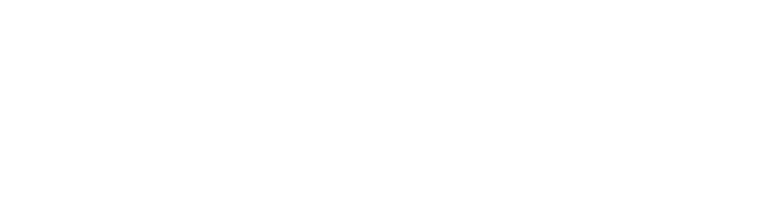
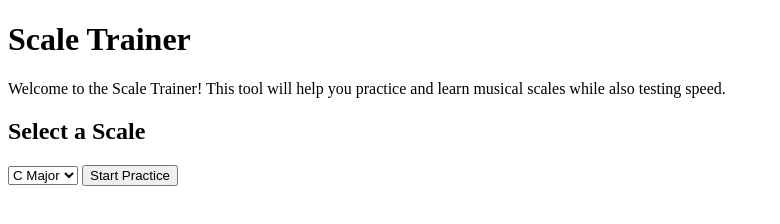
Before and after one commit to emilylin0808/scale-trainer, a plain HTML site: page index.html in a window 1280 px wide. Shown: the whole page, without its empty margins (0-780 px from the left). Drawn offline with Linux system fonts and the light colour scheme.

Commit message:
Added in piano scale options

```diff
--- a/index.html
+++ b/index.html
@@ -1,11 +1,29 @@
 <!DOCTYPE html>
 <html lang="en">
+
 <head>
     <meta charset="UTF-8">
     <meta name="viewport" content="width=device-width, initial-scale=1.0">
     <title>Scale Trainer</title>
 </head>
+
 <body>
+    <h1>Scale Trainer</h1>
+    <p>Welcome to the Scale Trainer! This tool will help you practice and learn musical scales while also testing speed.</p>
 
+    <h2>Select a Scale</h2>
+    <select id="scaleSelect">
+        <option value="C Major">C Major</option>
+        <option value="G Major">G Major</option>
+        <option value="D Major">D Major</option>
+        <option value="A Minor">A Minor</option>
+        <option value="E Minor">E Minor</option>
+    </select>
+
+    <button id="startButton">Start Practice</button>
+
+    <div id="scaleDisplay"></div>
+
+    <script src="script.js"></script>
 </body>
 </html>
```
